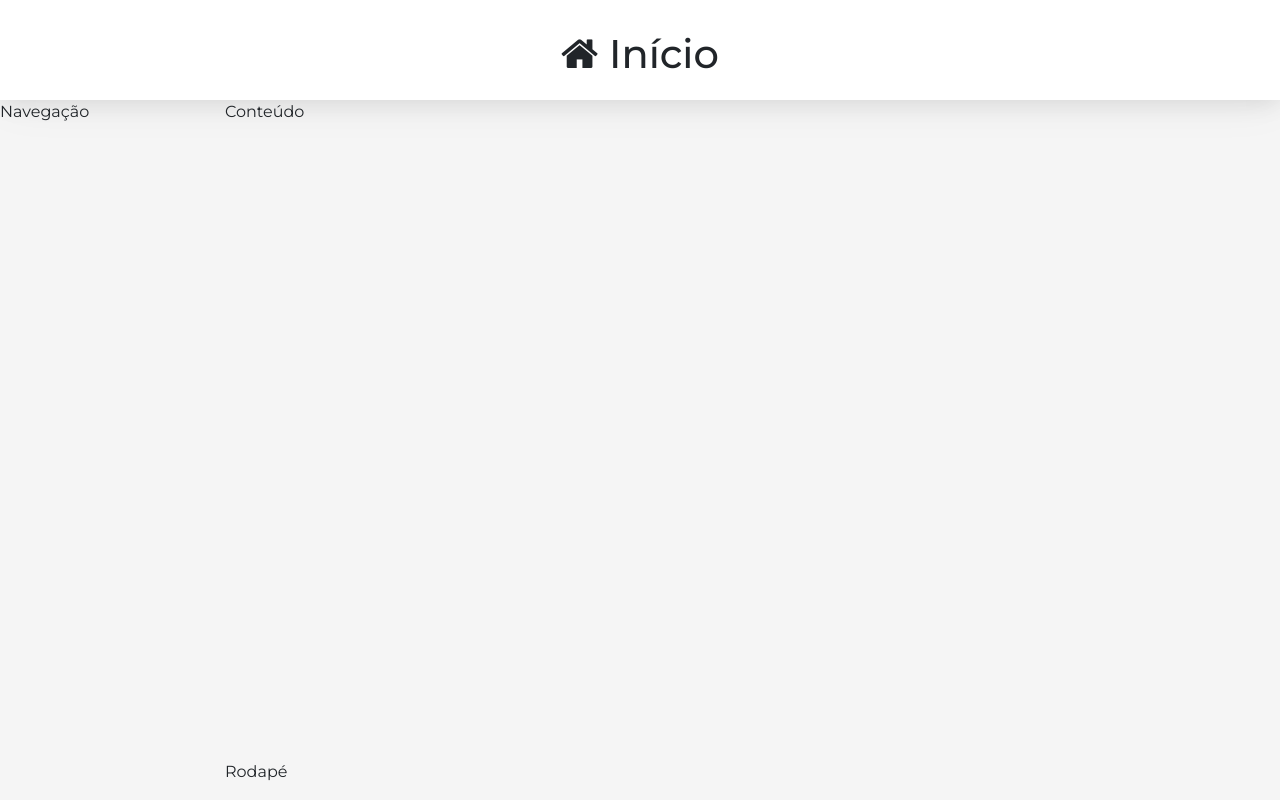
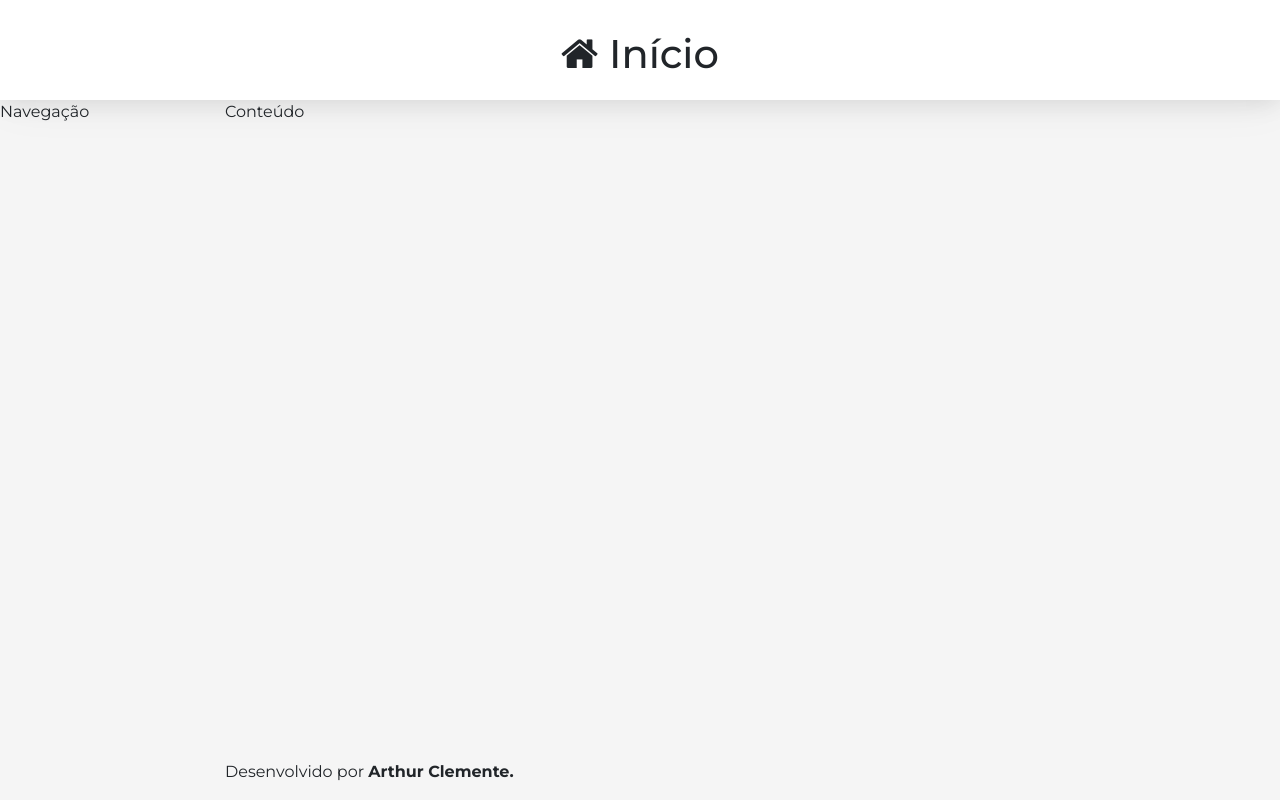
Before and after one commit to ArthurClemente/CrudEstoque, a React (Create React App) app in the folder frontend/: page / in a window 1280 px wide. Built offline with nearby package versions, Linux system fonts and the light colour scheme.

Commit message:
Implementado o texto do rodapé.

```diff
--- a/frontend/src/components/template/Footer.jsx
+++ b/frontend/src/components/template/Footer.jsx
@@ -3,5 +3,7 @@ import React from 'react'
 
 export default props =>
     <footer className="footer">
-        Rodapé
+        <span>
+            Desenvolvido por <strong> Arthur Clemente.</strong>
+        </span>
     </footer>
```
